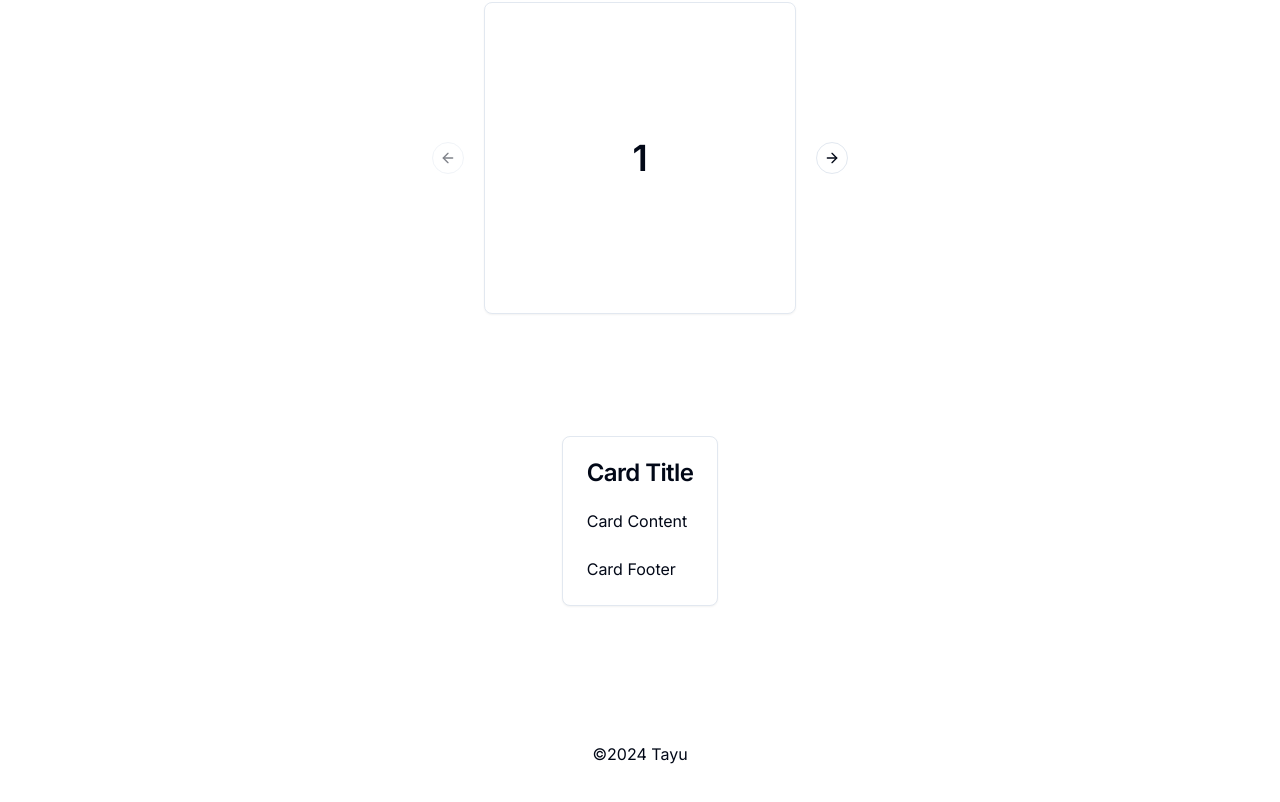
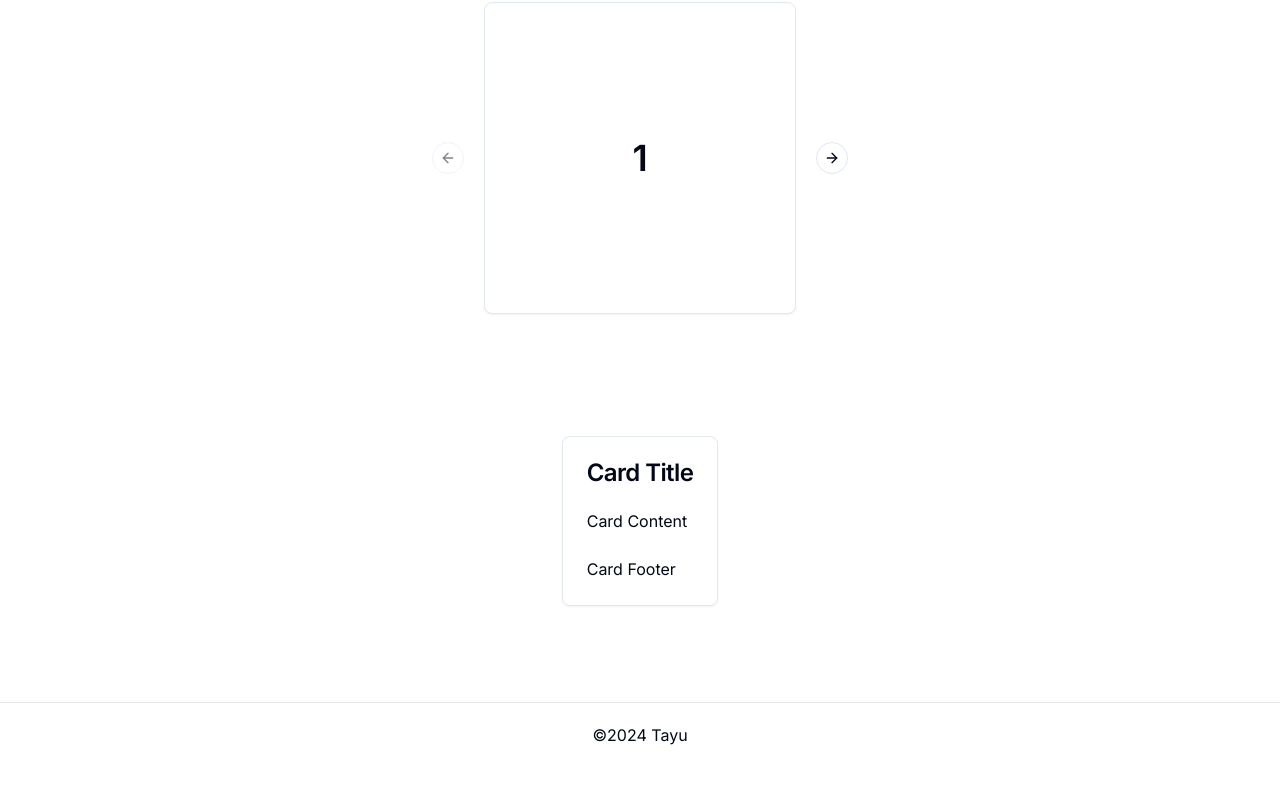
Before and after one commit to Tayuchi/portfolio, a Next.js app: page / in a window 1280 px wide. Shown: the part 282-1084 px from the top of the page. After the commit the page ends 1049 px from the top, so only its background shows below. Built offline with nearby package versions, Linux system fonts and the light colour scheme.

Commit message:
footer border

```diff
--- a/app/layout.tsx
+++ b/app/layout.tsx
@@ -19,7 +19,7 @@ export default function RootLayout({
   children: React.ReactNode;
 }>) {
   return (
-    <html lang="en">
+    <html lang="ja">
       <body className={inter.className}>
         <Navbar />
         <Header />
--- a/components/layouts/footer.tsx
+++ b/components/layouts/footer.tsx
@@ -1,8 +1,9 @@
 const Footer = () => {
     return (
-      <div className='flex flex-col items-center justify-between p-10'>
-        &copy;2024 Tayu
-      </div>
+        <div className='flex flex-col items-center justify-between border-gray-200 dark:border-gray-800 border-t w-full bg-whitedark:bg-gray-800 p-5'>
+            &copy;2024 Tayu
+        </div>
+      // </div>
     )
   }
 
--- a/components/layouts/navbar.tsx
+++ b/components/layouts/navbar.tsx
@@ -17,19 +17,19 @@ const Navbar = () => {
               </Link>
               <Link
                 className="font-medium text-gray-500 transition-colors hover:text-gray-900 dark:text-gray-400 dark:hover:text-gray-50"
-                href="/about"
+                href="/"
               >
                 About
               </Link>
               <Link
                 className="font-medium text-gray-500 transition-colors hover:text-gray-900 dark:text-gray-400 dark:hover:text-gray-50"
-                href="/about"
+                href="/"
               >
                 Works
               </Link>
               <Link
                 className="font-medium text-gray-500 transition-colors hover:text-gray-900 dark:text-gray-400 dark:hover:text-gray-50"
-                href="/bbs-posts/create"
+                href="/"
               >
                 Contact
               </Link>
```
